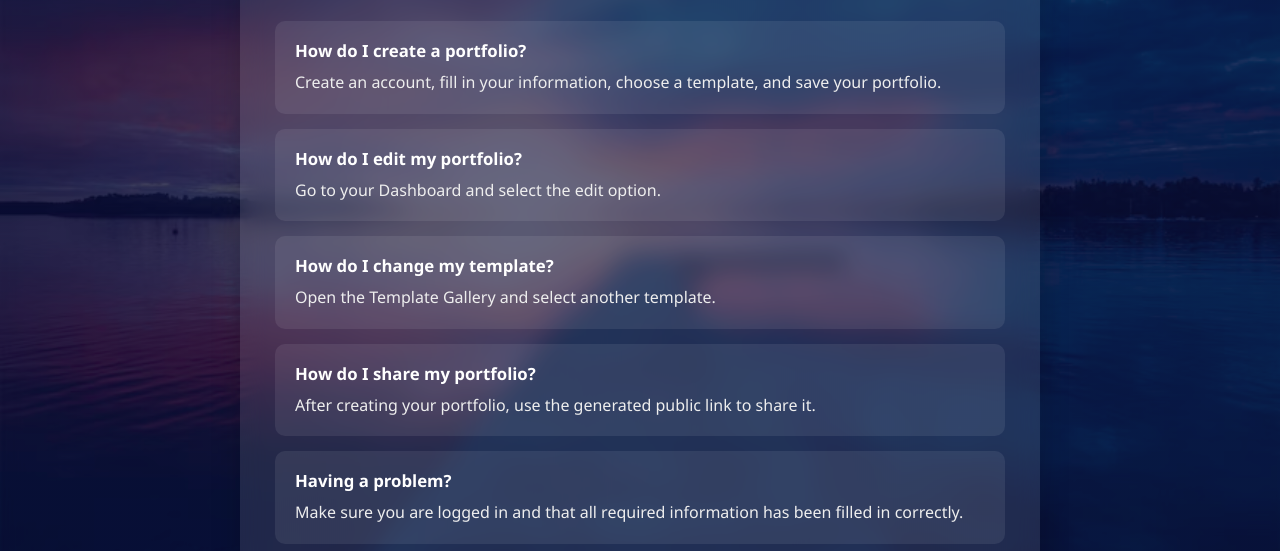
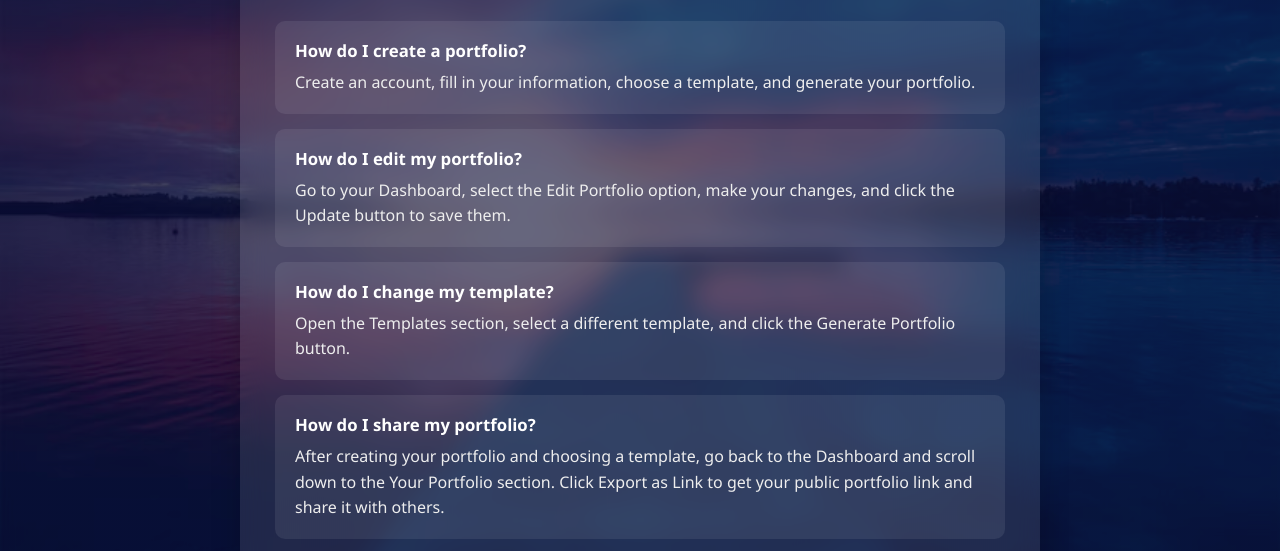
Before and after one commit to jsumaiyarpa/portfolio_lab02, a plain HTML site: page client/html/help.html in a window 1280 px wide. Shown: the part 208-759 px from the top of the page. Drawn offline with Linux system fonts and the light colour scheme.

```diff
--- a/client/css/template-gallery.css
+++ b/client/css/template-gallery.css
@@ -2,6 +2,7 @@
     margin: 0;
     padding: 0;
     box-sizing: border-box;
+    font-family: 'Inter', -apple-system, BlinkMacSystemFont, "Segoe UI", Roboto, "Helvetica Neue", Arial, sans-serif;
 }
 
 body {
--- a/client/html/help.html
+++ b/client/html/help.html
@@ -29,38 +29,35 @@
             <div class="faq">
                 <h3>How do I create a portfolio?</h3>
                 <p>
-                    Create an account, fill in your information, choose a
-                    template, and save your portfolio.
+                    Create an account, fill in your information, choose a template, and generate your portfolio.
                 </p>
             </div>
 
             <div class="faq">
                 <h3>How do I edit my portfolio?</h3>
                 <p>
-                    Go to your Dashboard and select the edit option.
+                    Go to your Dashboard, select the Edit Portfolio option, make your changes, and click the Update button to save them.
                 </p>
             </div>
 
             <div class="faq">
                 <h3>How do I change my template?</h3>
                 <p>
-                    Open the Template Gallery and select another template.
+                    Open the Templates section, select a different template, and click the Generate Portfolio button.
                 </p>
             </div>
 
             <div class="faq">
                 <h3>How do I share my portfolio?</h3>
                 <p>
-                    After creating your portfolio, use the generated public
-                    link to share it.
+                    After creating your portfolio and choosing a template, go back to the Dashboard and scroll down to the Your Portfolio section. Click Export as Link to get your public portfolio link and share it with others.
                 </p>
             </div>
 
             <div class="faq">
                 <h3>Having a problem?</h3>
                 <p>
-                    Make sure you are logged in and that all required
-                    information has been filled in correctly.
+                    Make sure you are logged in and that all required information has been filled in correctly. If the problem persists, try refreshing the page or logging in again.
                 </p>
             </div>
 
```
Also changed, not shown: client/html/index.html (+12 -0 lines), 1 other file.
